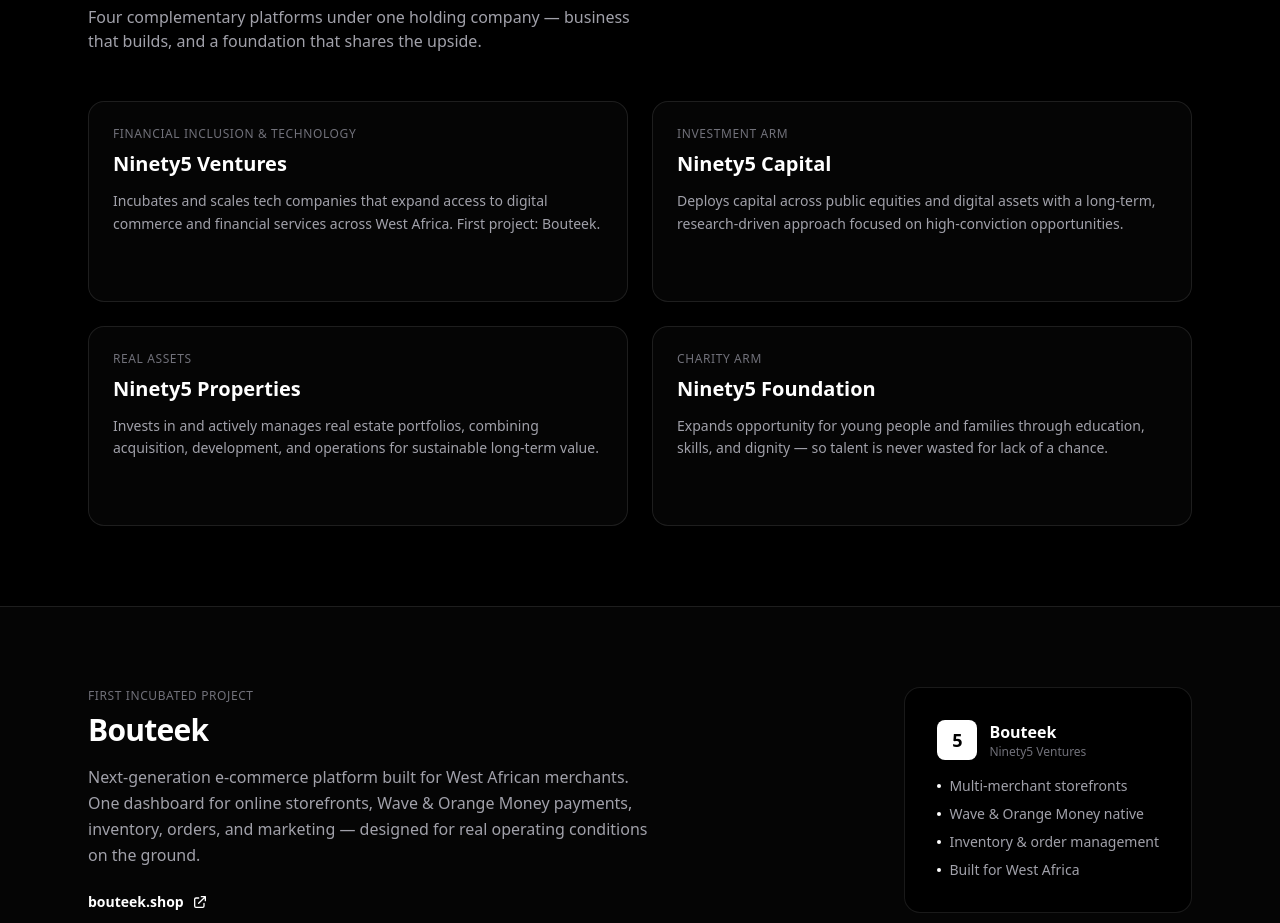
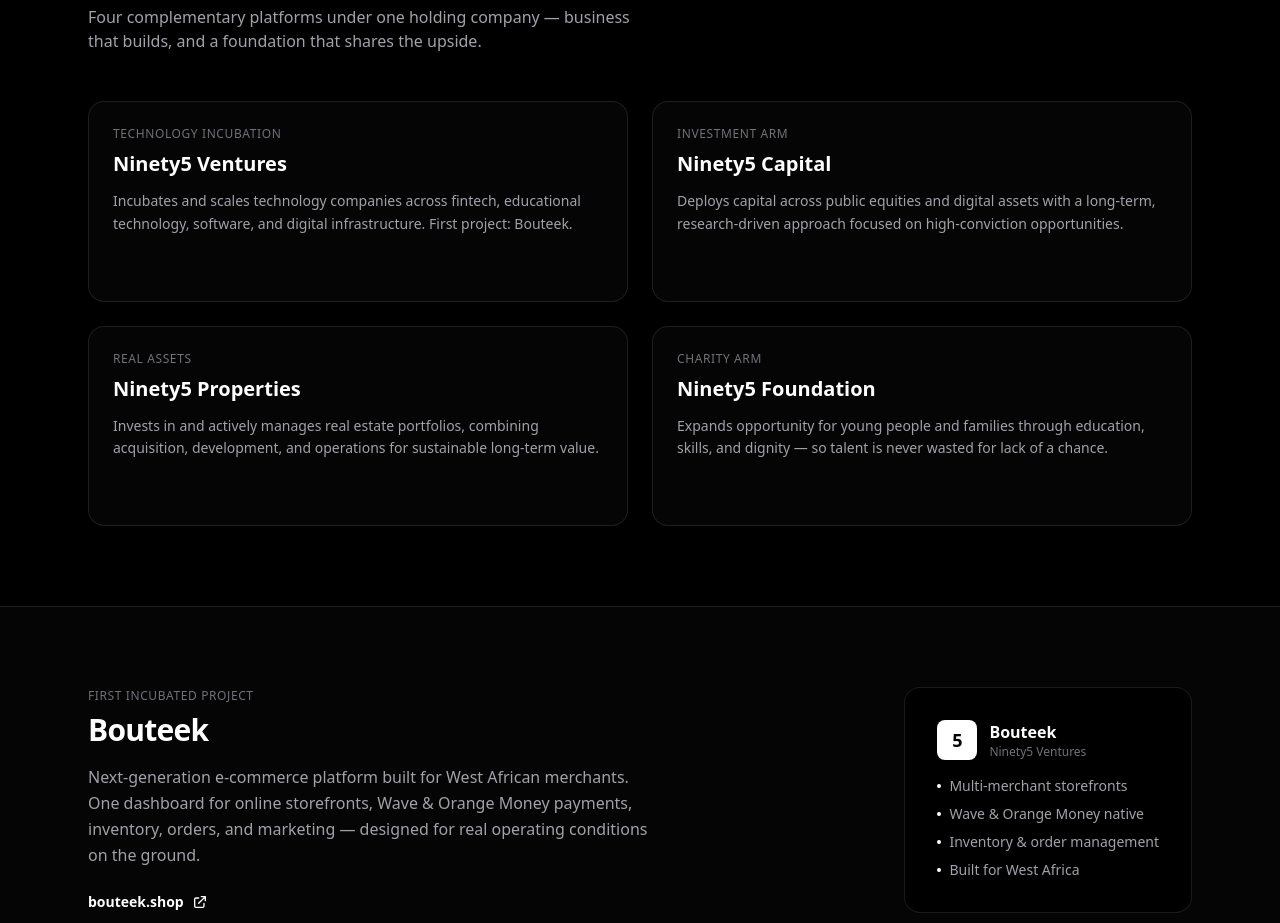
Before and after one commit to wizard9502/ninety5-holdings, a Next.js app: page / in a window 1280 px wide. Shown: the part 880-1803 px from the top of the page. Built offline with nearby package versions, Linux system fonts and the light colour scheme.

Commit message:
Home: broaden Ventures tagline beyond commerce

```diff
--- a/app/page.tsx
+++ b/app/page.tsx
@@ -4,9 +4,9 @@
   {
     name: "Ninety5 Ventures",
     href: "/ventures",
-    tagline: "Financial inclusion & technology",
+    tagline: "Technology incubation",
     description:
-      "Incubates and scales tech companies that expand access to digital commerce and financial services across West Africa. First project: Bouteek.",
+      "Incubates and scales technology companies across fintech, educational technology, software, and digital infrastructure. First project: Bouteek.",
   },
   {
     name: "Ninety5 Capital",
```
